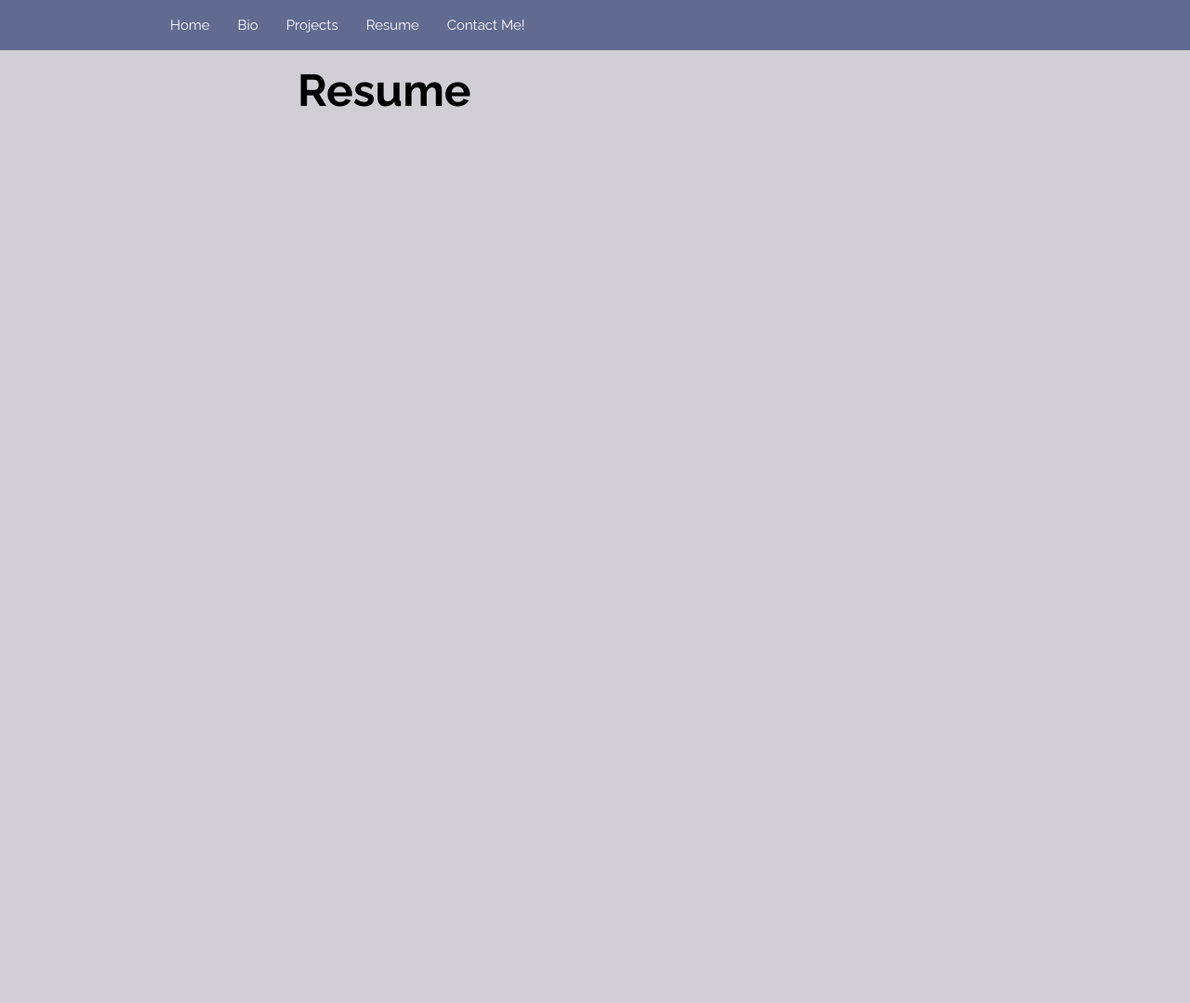
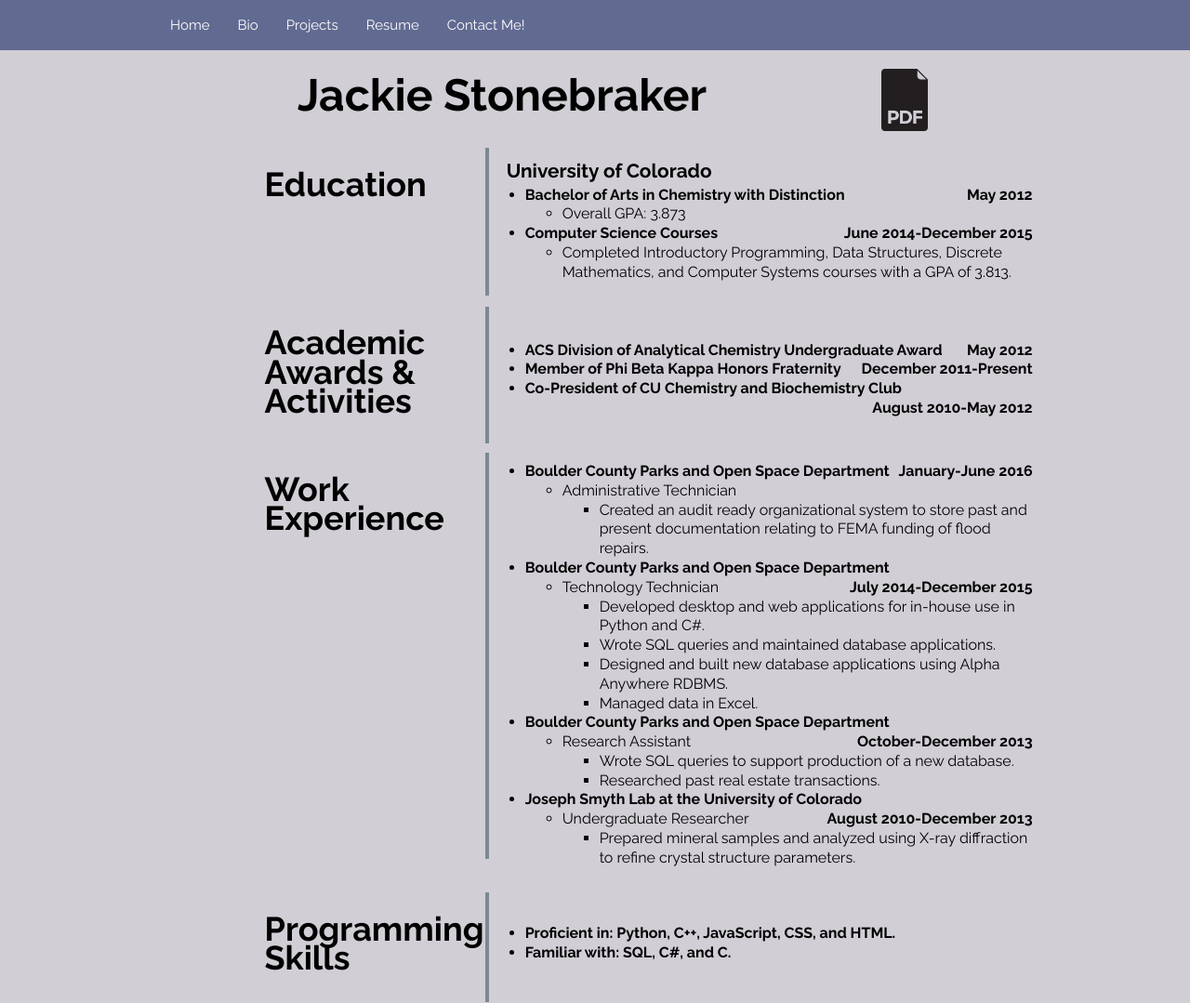
Before and after one commit to jackles-1/django-portfolio, a Django app: page /resume/ in a window 1280 px wide. Shown: the whole page at 93% size. Before the commit the page ends 115 px from the top, so only its background shows below. Run offline with Django 3.2, Linux system fonts and the light colour scheme; some libraries are stand-ins or nearby versions.

Commit message:
- Fix image paths in pages. - Stling. - Add in old resume content.

```diff
--- a/assets/css/portfolio.css
+++ b/assets/css/portfolio.css
@@ -113,16 +113,16 @@ nav.home{
 	background-size: contain;
 }
 
-.portfolioPic{
-	background-image: url(../img/portfolioPic.jpg);
+.projectsPic{
+	background-image: url(../img/projectsPic.jpg);
 	background-size: contain;
 }
 
-.portfolioPicHover{
+.projectsPicHover{
 	background-image: radial-gradient(circle,
 			rgba(0, 0, 0, 0.5) 60px,
 			rgb(209, 206, 213) 60px
-		), url(../img/portfolioPic.jpg);
+		), url(../img/projectsPic.jpg);
 	background-size: contain;
 }
 
@@ -262,21 +262,20 @@ img.projectPic{
 }
 
 /*RESUME PAGE*/
-#resumeHeader{
-	margin: 15px 0 20px 0;
+header.resume{
+	margin: 20px 0 20px 0;
 }
 
-#resume{
+header.resume h1{
+    display: inline;
+}
+
+main.resume{
 	width: 65%;
 	padding-left: 22%;
 	font-weight: 700;
 	font-family: Raleway;
 	line-height: 130%;
-	margin: 40px 0;
-}
-
-#resumeHeader h1{
-	display: inline;
 }
 
 img#pdfIcon{
@@ -285,11 +284,11 @@ img#pdfIcon{
 	width: 50px;
 }
 
-#resume h2{
+main.resume h2{
 	font-family: Raleway;
 }
 
-#resume h3{
+main.resume h3{
 	padding-left: 20px;
 	margin-bottom: 0;
 	font-size: 130%;
@@ -299,7 +298,7 @@ img#pdfIcon{
 	margin-top: 5px;
 }
 
-#resume span{
+main.resume span{
 	float: right;
 	font-weight: 700;
 }
--- a/templates/bio.html
+++ b/templates/bio.html
@@ -10,10 +10,12 @@
     </header>
     <main>
         <div id="bio-photo">
-            <img src="static/img/square-top-lakes.jpg"/>
+            <img src="/static/img/square-top-lakes.jpg"/>
         </div>
         <div id="biography">
-            Biography!
+            <p>
+                Bio coming soon!
+            </p>
         </div>
     </main>
 {% endblock %}
--- a/templates/home.html
+++ b/templates/home.html
@@ -27,7 +27,7 @@
 			</a>
 		</div>
 		<div class="circle">
-			<a href="portfolio" class="portfolioPic">
+			<a href="projects" class="projectsPic">
 			</a>
 		</div>
 		<div class="circle">
@@ -51,8 +51,6 @@
 		<a href="https://github.com/jackles-1">
 			<img src="static/img/gitHub32px.jpg"/>
 		</a>
-
-		<p>NOTE: At this time, this site is optimized for Chrome and Firefox. Mobile and other browser support is in the works!</p>
 	</main>
 </body>
 </html>
--- a/templates/resume.html
+++ b/templates/resume.html
@@ -5,5 +5,116 @@
 {% endblock %}
 
 {% block body %}
-    <h1>Resume</h1>
+    <header class="resume">
+        <div>
+    		<h1>Jackie Stonebraker</h1>
+    		<a target="blank" href="https://drive.google.com/file/d/0ByKFHJoJnHjPbnlSclFJZFZLbnc/view?usp=sharing">
+    			<img src="/static/img/pdfIcon.png" id="pdfIcon">
+    		</a>
+    	</div>
+    </header>
+    <main class="resume">
+    	<div>
+    		<table>
+    			<tr>
+    				<td class="resumeCategory">
+    					<h2>Education</h2>
+    				</td>
+    				<td>
+    					<table>
+    						<h3>University of Colorado</h3>
+    							<tr>
+    								<ul id="eduUl">
+    									<li>Bachelor of Arts in Chemistry with Distinction<span>May 2012</span>
+    										<ul class="sublist">
+    											<li>Overall GPA: 3.873</li>
+    										</ul>
+    									</li>
+    									<li>Computer Science Courses<span>June 2014-December 2015</span>
+    										<ul class="sublist">
+    											<li>Completed Introductory Programming, Data Structures, Discrete Mathematics, and Computer Systems courses with a GPA of 3.813.</li>
+    										</ul>
+    									</li>
+    								</ul>
+    							</tr>
+    					</table>
+    				</td>
+    			</tr>
+    			<tr>
+    				<td class="resumeCategory">
+    					<h2>Academic Awards & Activities</h2>
+    				</td>
+    				<td>
+    					<ul>
+    						<li>ACS Division of Analytical Chemistry Undergraduate Award<span>May 2012</span></li>
+    						<li>Member of Phi Beta Kappa Honors Fraternity<span>December 2011-Present</span></li>
+    						<li>Co-President of CU Chemistry and Biochemistry Club<span>August 2010-May 2012</span></li>
+    					</ul>
+    				</td>
+    			</tr>
+    			<tr>
+    				<td class="resumeCategory">
+    					<h2>Work Experience</h2>
+    				</td>
+    				<td>
+    					<ul>
+    						<li>Boulder County Parks and Open Space Department<span>January-June 2016</span>
+    							<ul class="sublist">
+    								<li>Administrative Technician
+    									<ul>
+    										<li>Created an audit ready organizational system to store past and present documentation relating to FEMA funding of flood repairs.</li>
+    									</ul>
+    								</li>
+    							</ul>
+    						</li>
+    						<li>Boulder County Parks and Open Space Department<span>July 2014-December 2015</span>
+    							<ul class="sublist">
+    								<li>Technology Technician
+    									<ul>
+    										<li>Developed desktop and web applications for in-house use in Python and C#.</li>
+    										<li>Wrote SQL queries and maintained database applications.</li>
+    										<li>Designed and built new database applications using Alpha Anywhere RDBMS.</li>
+    										<li>Managed data in Excel.</li>
+    									</ul>
+    								</li>
+    							</ul>
+    						</li>
+    						<li>Boulder County Parks and Open Space Department<span>October-December 2013</span>
+    							<ul class="sublist">
+    								<li>Research Assistant
+    									<ul>
+    										<li>Wrote SQL queries to support production of a new database.</li>
+    										<li>Researched past real estate transactions.</li>
+    									</ul>
+    								</li>
+    							</ul>
+    						</li>
+    						<li>Joseph Smyth Lab at the University of Colorado<span>August 2010-December 2013</span>
+    							<ul class="sublist">
+    								<li>Undergraduate Researcher
+    									<ul>
+    										<li>Prepared mineral samples and analyzed using X-ray diffraction to refine crystal structure parameters.</li>
+    									</ul>
+    								</li>
+    							</ul>
+    						</li>
+    					</ul>
+    				</td>
+    			</tr>
+    			<tr>
+    				<td class="resumeCategory">
+    					<h2>Programming Skills</h2>
+    				</td>
+    				<td>
+    					<ul>
+    						<li>Proficient in: Python, C++, JavaScript, CSS, and HTML.</li>
+    						<li>Familiar with: SQL, C#, and C.</li>
+    					</ul>
+    				</td>
+    			</tr>
+    		</table>
+    	</div>
+    </main>
+    <div>
+
 {% endblock %}
```
Also changed, not shown: templates/contact.html (+7 -7 lines), templates/projects.html (+10 -1 lines), assets/img/projectsPic.JPG (renamed from assets/img/portfolioPic.JPG).
